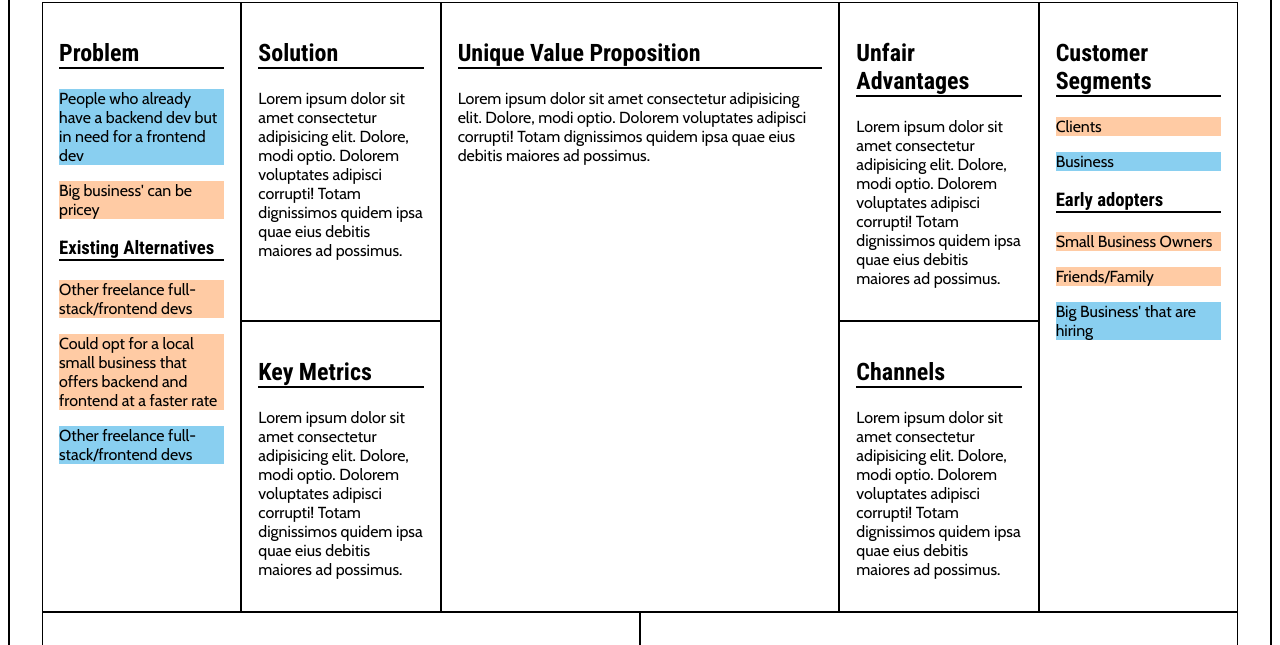
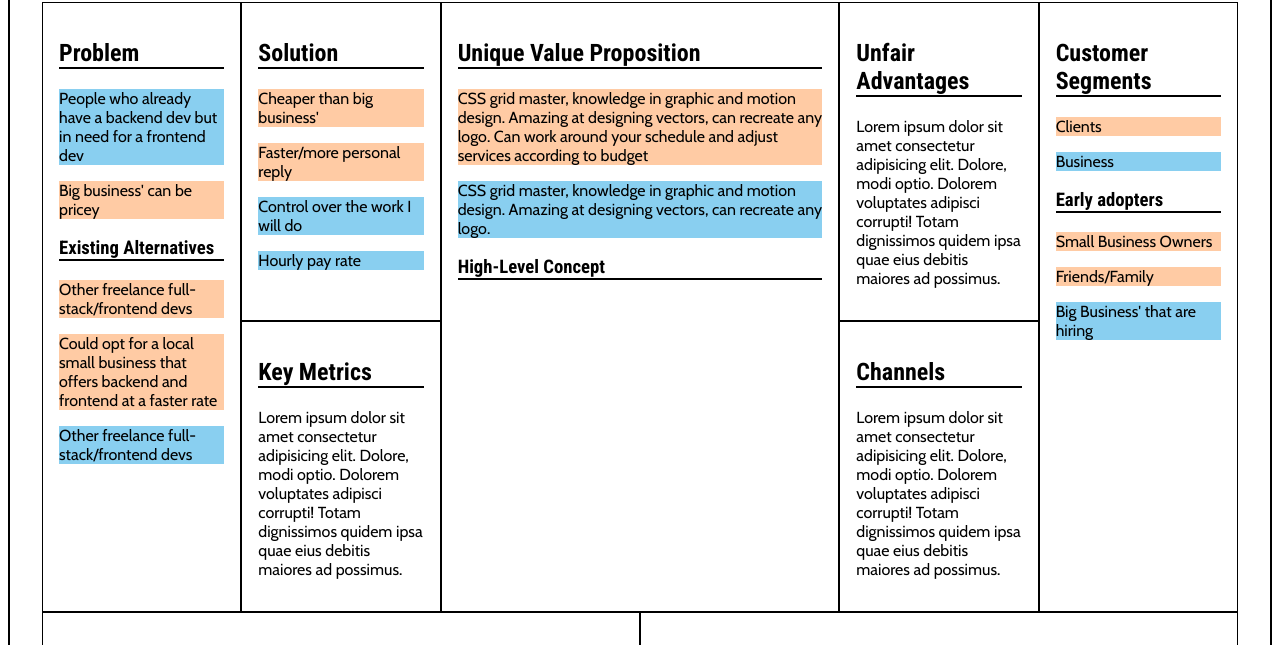
Before and after one commit to MakaylaMR/Lean-Canvas, a plain HTML site: page index.html in a window 1280 px wide. Shown: the part 123-768 px from the top of the page. Drawn offline with nearby package versions, Linux system fonts and the light colour scheme.

Commit message:
added content

```diff
--- a/index.html
+++ b/index.html
@@ -20,7 +20,10 @@
   </div>
   <div class="solution">
     <h2>Solution</h2>
-    <p>Lorem ipsum dolor sit amet consectetur adipisicing elit. Dolore, modi optio. Dolorem voluptates adipisci corrupti! Totam dignissimos quidem ipsa quae eius debitis maiores ad possimus.</p>
+    <p class="cust">Cheaper than big business'</p>
+    <p class="cust">Faster/more personal reply</p>
+    <p class="user">Control over the work I will do</p>
+    <p class="user">Hourly pay rate</p>
   </div>
   <div class="key">
     <h2>Key Metrics</h2>
@@ -28,7 +31,10 @@
   </div>
   <div class="unique">
     <h2>Unique Value Proposition</h2>
-    <p>Lorem ipsum dolor sit amet consectetur adipisicing elit. Dolore, modi optio. Dolorem voluptates adipisci corrupti! Totam dignissimos quidem ipsa quae eius debitis maiores ad possimus.</p>
+    <p class="cust">CSS grid master, knowledge in graphic and motion design. Amazing at designing vectors, can recreate any logo. Can work around your schedule and adjust services according to budget</p>
+    <p class="user">CSS grid master, knowledge in graphic and motion design. Amazing at designing vectors, can recreate any logo. </p>
+    <h3>High-Level Concept</h3>
+    <p class="me"></p>
   </div>
   <div class="unfair">
     <h2>Unfair Advantages</h2>
```
